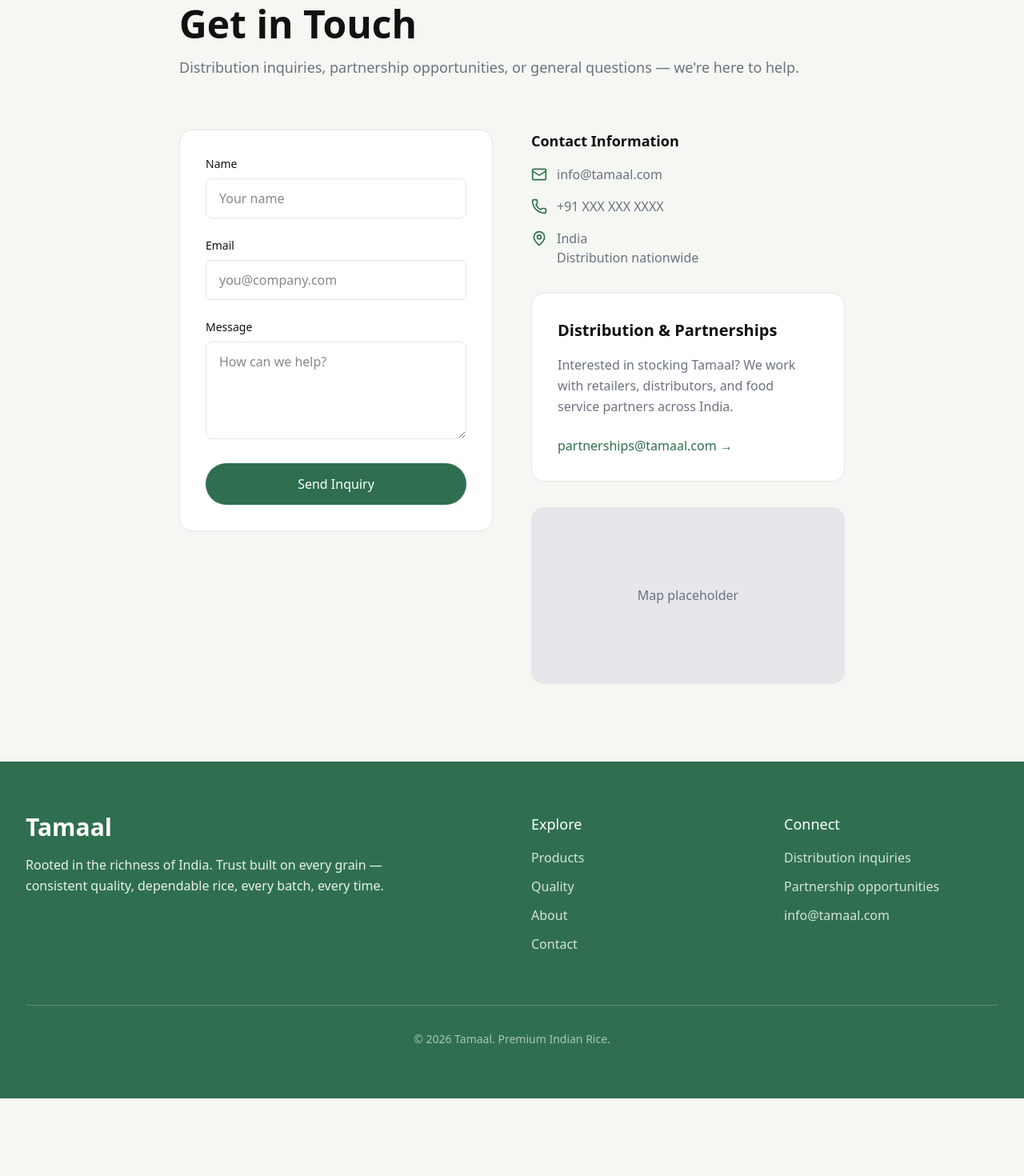
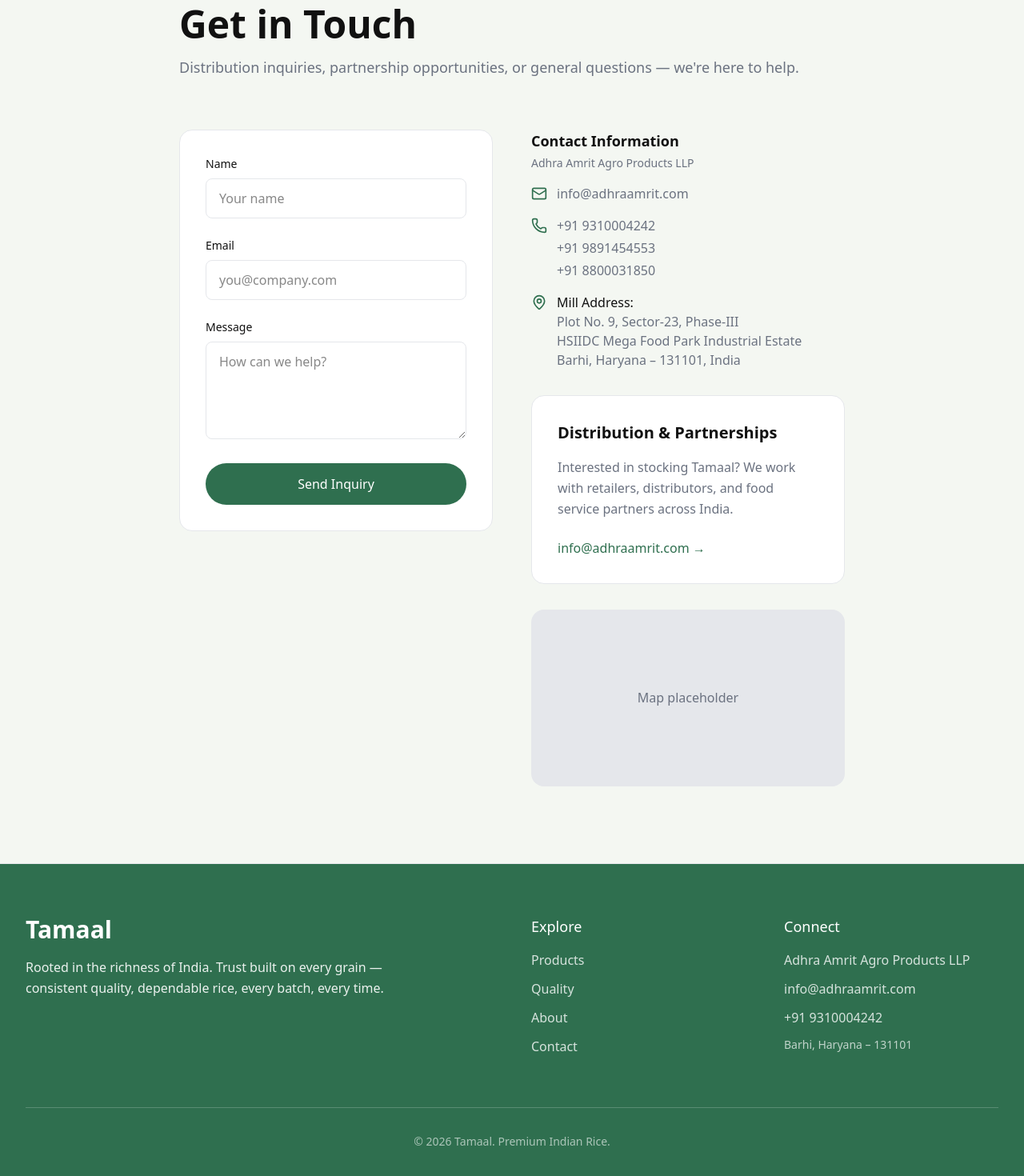
Before and after one commit to SrijanBhageria/tamaal-marketing-, a Next.js app: page /contact in a window 1280 px wide. Shown: the part 170-1640 px from the top of the page at 80% size. Before the commit the page ends 1543 px from the top, so only its background shows below. Built offline with nearby package versions, Linux system fonts and the light colour scheme.

Commit message:
added address

```diff
--- a/app/components/Footer.tsx
+++ b/app/components/Footer.tsx
@@ -1,4 +1,5 @@
 import Link from "next/link";
+import { CONTACT } from "../constants/contact";
 
 export default function Footer() {
   return (
@@ -57,9 +58,18 @@
           <div>
             <h4 className="font-display text-lg font-medium">Connect</h4>
             <ul className="mt-4 space-y-3 text-white/80">
-              <li>Distribution inquiries</li>
-              <li>Partnership opportunities</li>
-              <li>info@tamaal.com</li>
+              <li>{CONTACT.companyName}</li>
+              <li>
+                <a href={`mailto:${CONTACT.email}`} className="transition-colors hover:text-white">
+                  {CONTACT.email}
+                </a>
+              </li>
+              <li>
+                <a href={`tel:${CONTACT.phones[0].replace(/\s/g, "")}`} className="transition-colors hover:text-white">
+                  {CONTACT.phones[0]}
+                </a>
+              </li>
+              <li className="text-white/70 text-sm">Barhi, Haryana – 131101</li>
             </ul>
           </div>
         </div>
--- a/app/components/layout/Footer.tsx
+++ b/app/components/layout/Footer.tsx
@@ -4,6 +4,7 @@
 import { motion } from "framer-motion";
 import { Container } from "@/app/components/ui/Container";
 import { Instagram, Facebook, Linkedin, Mail, Phone, MapPin } from "lucide-react";
+import { CONTACT } from "@/app/constants/contact";
 
 const quickLinks = [
   { href: "/", label: "Home" },
@@ -101,26 +102,26 @@
               <ul className="space-y-2.5">
                 <li>
                   <a
-                    href="mailto:hello@tamaal.com"
+                    href={`mailto:${CONTACT.email}`}
                     className="flex items-center gap-2 text-[var(--color-text-muted)] hover:text-[var(--color-primary)] transition-colors duration-200 text-sm"
                   >
                     <Mail size={14} />
-                    <span>hello@tamaal.com</span>
+                    <span>{CONTACT.email}</span>
                   </a>
                 </li>
                 <li>
                   <a
-                    href="tel:+911234567890"
+                    href={`tel:${CONTACT.phones[0].replace(/\s/g, "")}`}
                     className="flex items-center gap-2 text-[var(--color-text-muted)] hover:text-[var(--color-primary)] transition-colors duration-200 text-sm"
                   >
                     <Phone size={14} />
-                    <span>+91 123 456 7890</span>
+                    <span>{CONTACT.phones[0]}</span>
                   </a>
                 </li>
                 <li>
                   <div className="flex items-center gap-2 text-[var(--color-text-muted)] text-sm">
                     <MapPin size={14} className="flex-shrink-0" />
-                    <span>New Delhi, India</span>
+                    <span>Barhi, Haryana – 131101, India</span>
                   </div>
                 </li>
               </ul>
--- /dev/null
+++ b/app/constants/contact.ts
@@ -0,0 +1,23 @@
+/**
+ * Central contact information for Adhra Amrit Agro Products LLP.
+ * Single source of truth — update here to reflect across Contact page and Footer.
+ */
+export const COMPANY_NAME = "Adhra Amrit Agro Products LLP";
+
+export const CONTACT = {
+  companyName: COMPANY_NAME,
+  millAddress: {
+    line1: "Plot No. 9, Sector-23, Phase-III",
+    line2: "HSIIDC Mega Food Park Industrial Estate",
+    line3: "Barhi, Haryana – 131101, India",
+  },
+  phones: ["+91 9310004242", "+91 9891454553", "+91 8800031850"],
+  email: "info@adhraamrit.com",
+} as const;
+
+/** Full address as a single string (e.g. for display or mailto context). */
+export const ADDRESS_FULL = [
+  CONTACT.millAddress.line1,
+  CONTACT.millAddress.line2,
+  CONTACT.millAddress.line3,
+].join(", ");
--- a/app/contact/page.tsx
+++ b/app/contact/page.tsx
@@ -4,6 +4,7 @@
 import Navbar from "../components/Navbar";
 import Footer from "../components/Footer";
 import SectionReveal from "../components/SectionReveal";
+import { CONTACT } from "../constants/contact";
 
 export default function ContactPage() {
   return (
@@ -84,21 +85,34 @@
                   <h3 className="font-display text-lg font-semibold text-[#111111]">
                     Contact Information
                   </h3>
+                  <p className="mt-1 text-sm text-[#6B7280]">{CONTACT.companyName}</p>
                   <ul className="mt-4 space-y-4">
                     <li className="flex items-center gap-3 text-[#6B7280]">
-                      <Mail className="h-5 w-5 text-[#2F6F4F]" />
-                      info@tamaal.com
+                      <Mail className="h-5 w-5 shrink-0 text-[#2F6F4F]" />
+                      <a href={`mailto:${CONTACT.email}`} className="hover:text-[#2F6F4F]">
+                        {CONTACT.email}
+                      </a>
                     </li>
-                    <li className="flex items-center gap-3 text-[#6B7280]">
-                      <Phone className="h-5 w-5 text-[#2F6F4F]" />
-                      +91 XXX XXX XXXX
+                    <li className="flex items-start gap-3 text-[#6B7280]">
+                      <Phone className="mt-0.5 h-5 w-5 shrink-0 text-[#2F6F4F]" />
+                      <span className="flex flex-col gap-1">
+                        {CONTACT.phones.map((num) => (
+                          <a key={num} href={`tel:${num.replace(/\s/g, "")}`} className="hover:text-[#2F6F4F]">
+                            {num}
+                          </a>
+                        ))}
+                      </span>
                     </li>
                     <li className="flex items-start gap-3 text-[#6B7280]">
                       <MapPin className="mt-0.5 h-5 w-5 shrink-0 text-[#2F6F4F]" />
                       <span>
-                        India
+                        <span className="font-medium text-[#111111]">Mill Address:</span>
                         <br />
-                        Distribution nationwide
+                        {CONTACT.millAddress.line1}
+                        <br />
+                        {CONTACT.millAddress.line2}
+                        <br />
+                        {CONTACT.millAddress.line3}
                       </span>
                     </li>
                   </ul>
@@ -114,10 +128,10 @@
                     distributors, and food service partners across India.
                   </p>
                   <a
-                    href="mailto:partnerships@tamaal.com"
+                    href={`mailto:${CONTACT.email}`}
                     className="mt-6 inline-block font-medium text-[#2F6F4F] hover:underline"
                   >
-                    partnerships@tamaal.com →
+                    {CONTACT.email} →
                   </a>
                 </div>
 
```
